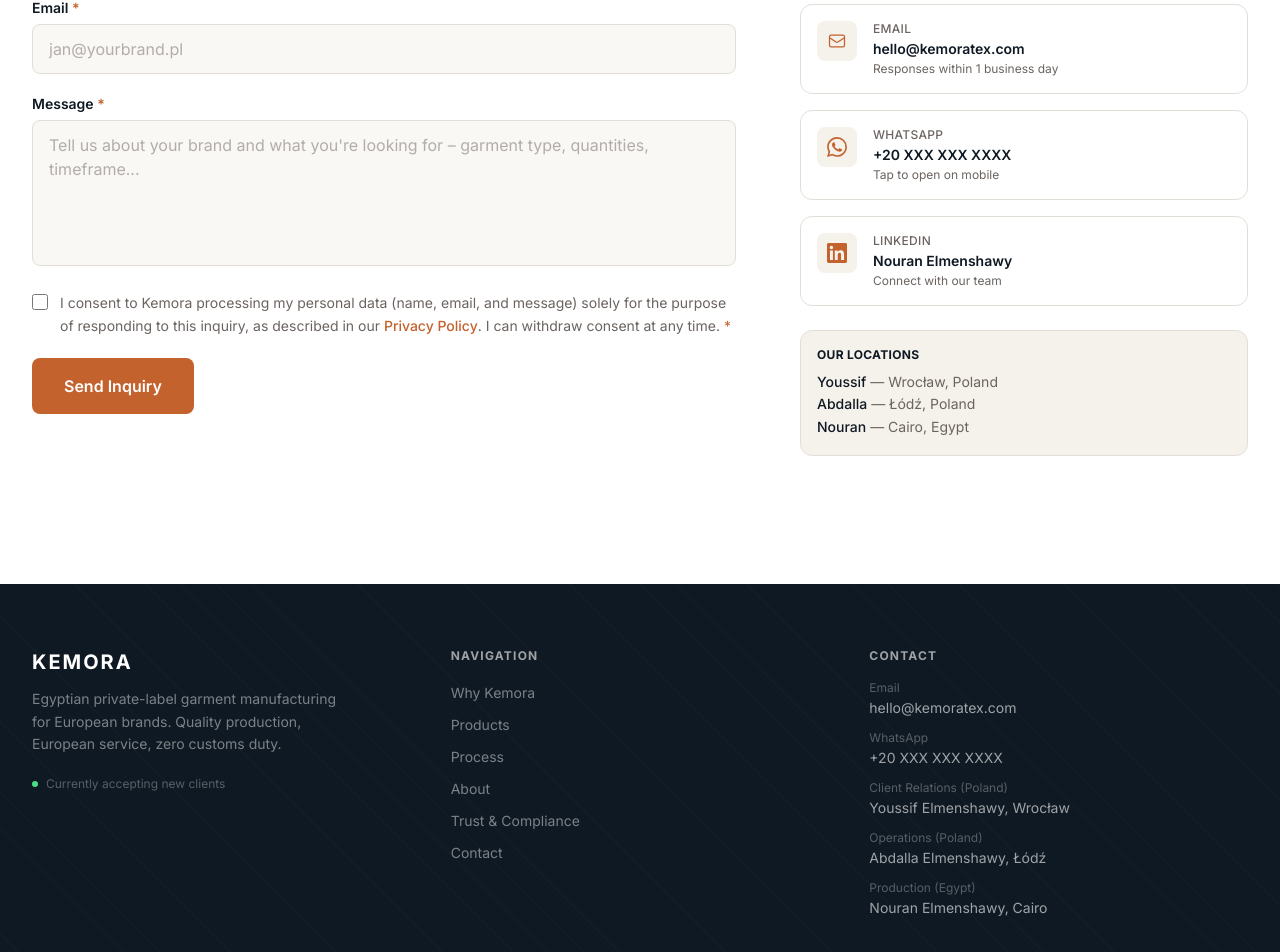
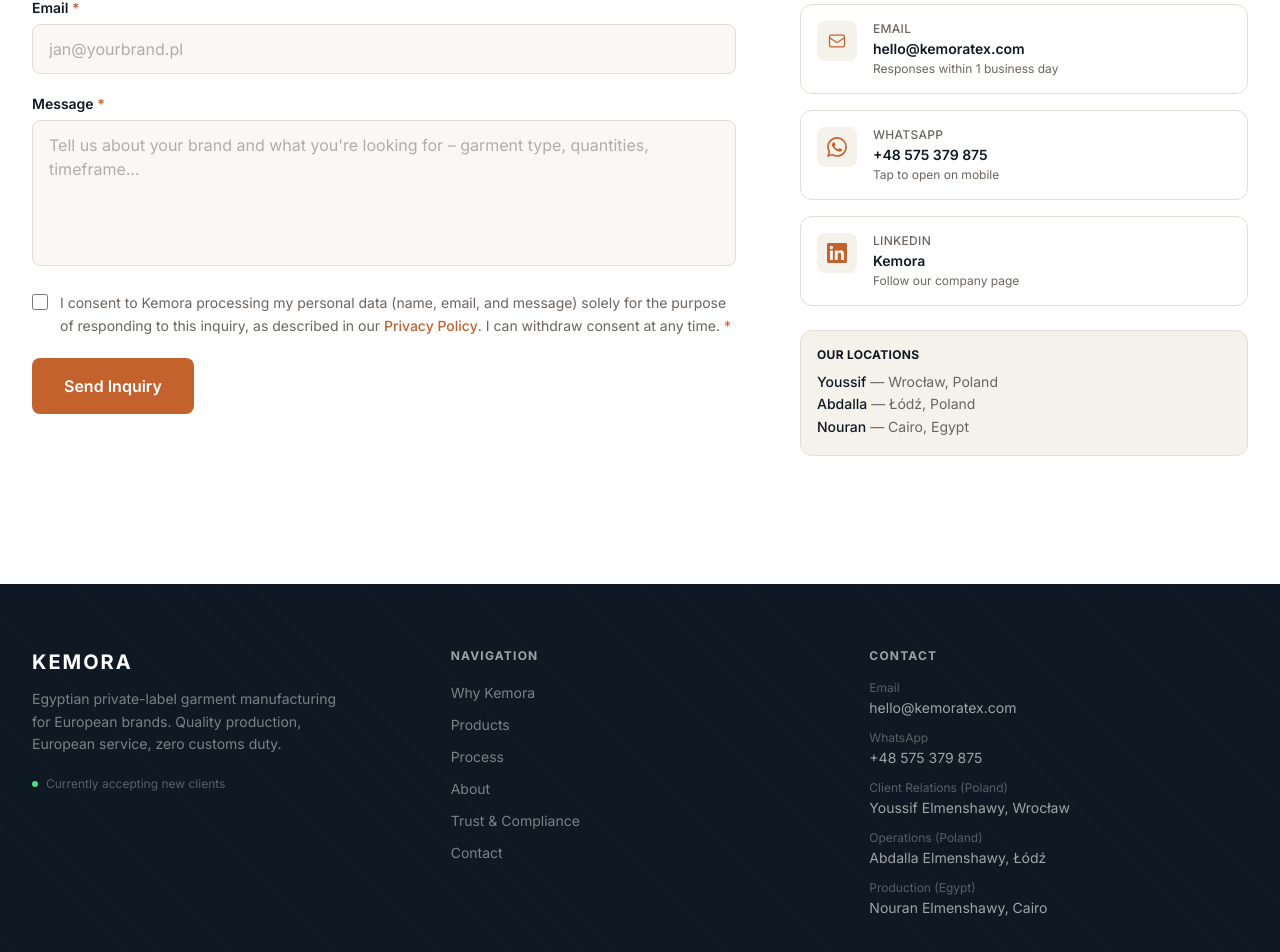
Before and after one commit to nouranelmenshawy3/kemora-site, a Next.js app: page / in a window 1280 px wide. Shown: the part 7551-8503 px from the top of the page. Built offline with nearby package versions, Linux system fonts and the light colour scheme.

Commit message:
Updated contact number and LinkedIn

```diff
--- a/components/AboutUs.tsx
+++ b/components/AboutUs.tsx
@@ -1,6 +1,4 @@
 import AnimateIn from './AnimateIn'
-
-const temporaryLinkedInUrl = 'https://www.linkedin.com/in/nouran-elmenshawy'
 
 const teamMembers = [
   {
@@ -8,21 +6,21 @@
     role: 'Co-Founder & Client Relations',
     location: '📍 Wrocław, Poland',
     note: 'Your direct contact for quotes, samples, and strategic planning.',
-    linkedinUrl: temporaryLinkedInUrl,
+    linkedinUrl: 'https://www.linkedin.com/in/youssif-elmenshawy-bb6996283/',
   },
   {
     name: 'Nouran Elmenshawy',
     role: 'Co-Founder & Production Manager',
     location: '📍 Cairo, Egypt',
     note: 'On the factory floor daily, ensuring quality and on-time delivery.',
-    linkedinUrl: temporaryLinkedInUrl,
+    linkedinUrl: 'https://www.linkedin.com/in/nouran-elmenshawy',
   },
   {
     name: 'Abdalla Elmenshawy',
     role: 'Co-Founder & Operations Director',
     location: '📍 Łódź, Poland',
     note: 'Manages shipping, logistics, and sample handling from Cairo to your door.',
-    linkedinUrl: temporaryLinkedInUrl,
+    linkedinUrl: 'https://www.linkedin.com/in/abdalla-elmenshawy-b216a8293/',
   },
 ]
 
--- a/components/Contact.tsx
+++ b/components/Contact.tsx
@@ -210,7 +210,7 @@
 
                 {/* WhatsApp */}
                 <a
-                  href="https://wa.me/20XXXXXXXXX"
+                  href="https://wa.me/48575379875"
                   target="_blank"
                   rel="noopener noreferrer"
                   className="flex items-start gap-4 p-4 rounded-xl border border-k-border hover:border-accent/40 hover:shadow-md transition-all duration-200 group"
@@ -222,14 +222,14 @@
                   </div>
                   <div>
                     <p className="text-xs text-k-muted font-medium uppercase tracking-wide mb-0.5">WhatsApp</p>
-                    <p className="text-primary font-semibold text-sm">+20 XXX XXX XXXX</p>
+                    <p className="text-primary font-semibold text-sm">+48 575 379 875</p>
                     <p className="text-k-muted text-xs mt-0.5">Tap to open on mobile</p>
                   </div>
                 </a>
 
                 {/* LinkedIn */}
                 <a
-                  href="https://www.linkedin.com/in/nouran-elmenshawy"
+                  href="https://www.linkedin.com/company/kemoratex/"
                   target="_blank"
                   rel="noopener noreferrer"
                   className="flex items-start gap-4 p-4 rounded-xl border border-k-border hover:border-accent/40 hover:shadow-md transition-all duration-200 group"
@@ -241,8 +241,8 @@
                   </div>
                   <div>
                     <p className="text-xs text-k-muted font-medium uppercase tracking-wide mb-0.5">LinkedIn</p>
-                    <p className="text-primary font-semibold text-sm">Nouran Elmenshawy</p>
-                    <p className="text-k-muted text-xs mt-0.5">Connect with our team</p>
+                    <p className="text-primary font-semibold text-sm">Kemora</p>
+                    <p className="text-k-muted text-xs mt-0.5">Follow our company page</p>
                   </div>
                 </a>
               </div>
--- a/components/Footer.tsx
+++ b/components/Footer.tsx
@@ -61,10 +61,10 @@
               <div>
                 <p className="text-white/30 text-xs mb-0.5">WhatsApp</p>
                 <a
-                  href="https://wa.me/20XXXXXXXXX"
+                  href="https://wa.me/48575379875"
                   className="text-white/60 hover:text-white transition-colors"
                 >
-                  +20 XXX XXX XXXX
+                  +48 575 379 875
                 </a>
               </div>
               <div>
```
